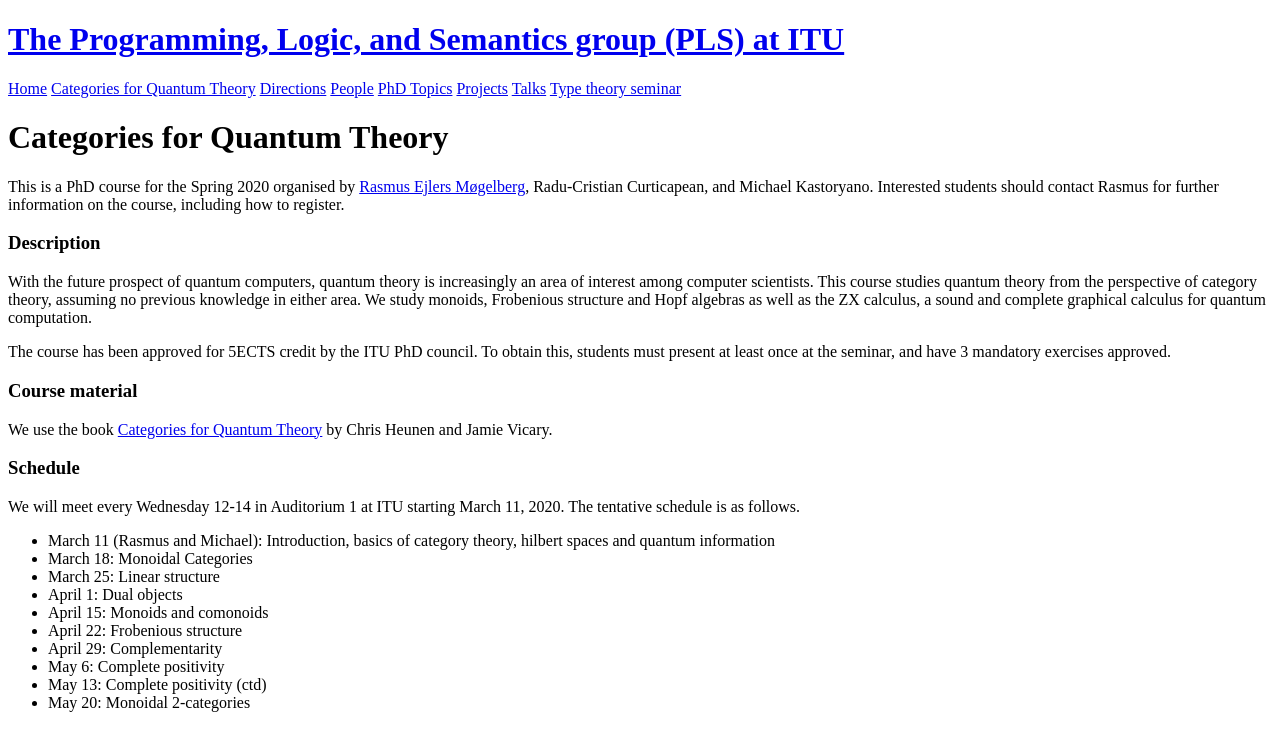
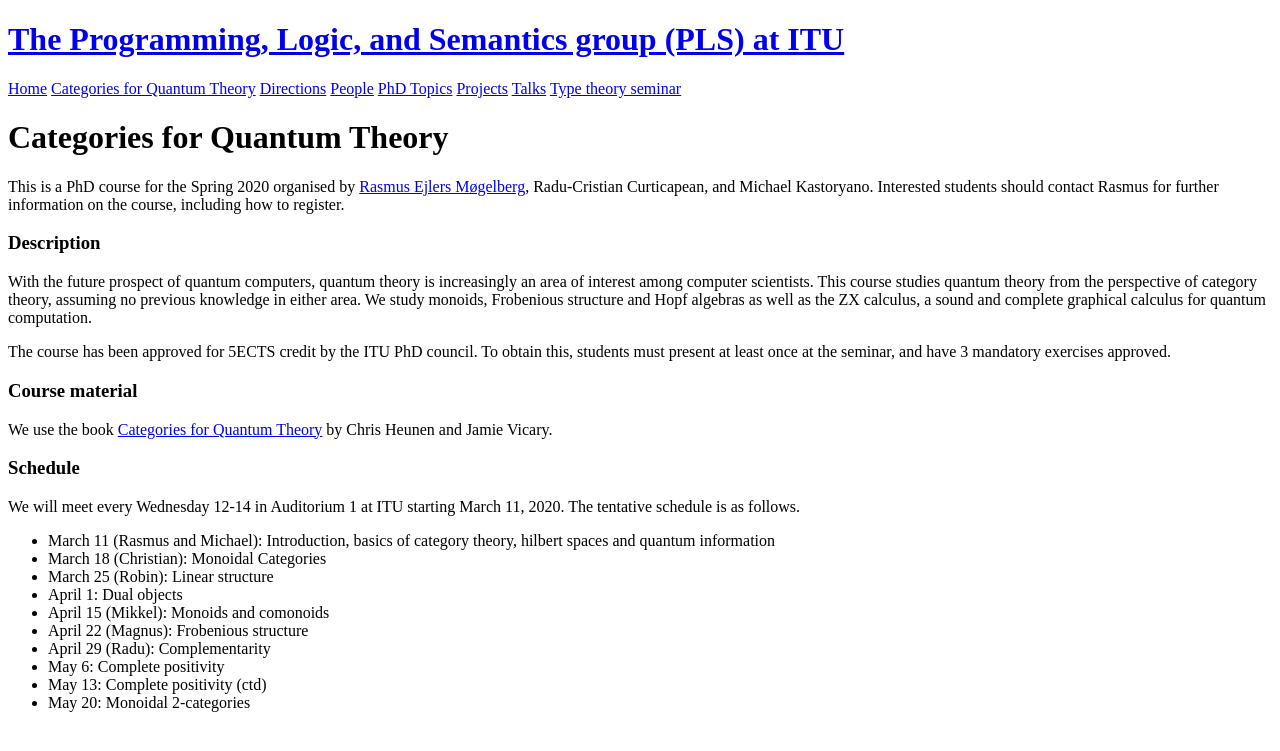
Before and after one commit to rmogelberg/pls.itu.dk, a Jekyll site: the page built from Categories_for_quantum.md, in a window 1280 px wide. Shown: the top 751 px of the page. Built offline with Jekyll 4.4.1, drawn with Linux system fonts in a browser that asks for light colours.

Commit message:
Cats for quantum

```diff
--- a/Categories_for_quantum.md
+++ b/Categories_for_quantum.md
@@ -19,12 +19,12 @@ We use the book [Categories for Quantum Theory](https://global.oup.com/academic/
 We will meet every Wednesday 12-14 in Auditorium 1 at ITU starting March 11, 2020. The tentative schedule is as follows.
 
 - March 11 (Rasmus and Michael): Introduction, basics of category theory, hilbert spaces and quantum information
-- March 18: Monoidal Categories
-- March 25: Linear structure
+- March 18 (Christian): Monoidal Categories
+- March 25 (Robin): Linear structure
 - April 1: Dual objects
-- April 15: Monoids and comonoids
-- April 22: Frobenious structure
-- April 29: Complementarity
+- April 15 (Mikkel): Monoids and comonoids
+- April 22 (Magnus): Frobenious structure
+- April 29 (Radu): Complementarity
 - May 6: Complete positivity
 - May 13: Complete positivity (ctd)
 - May 20: Monoidal 2-categories
```
